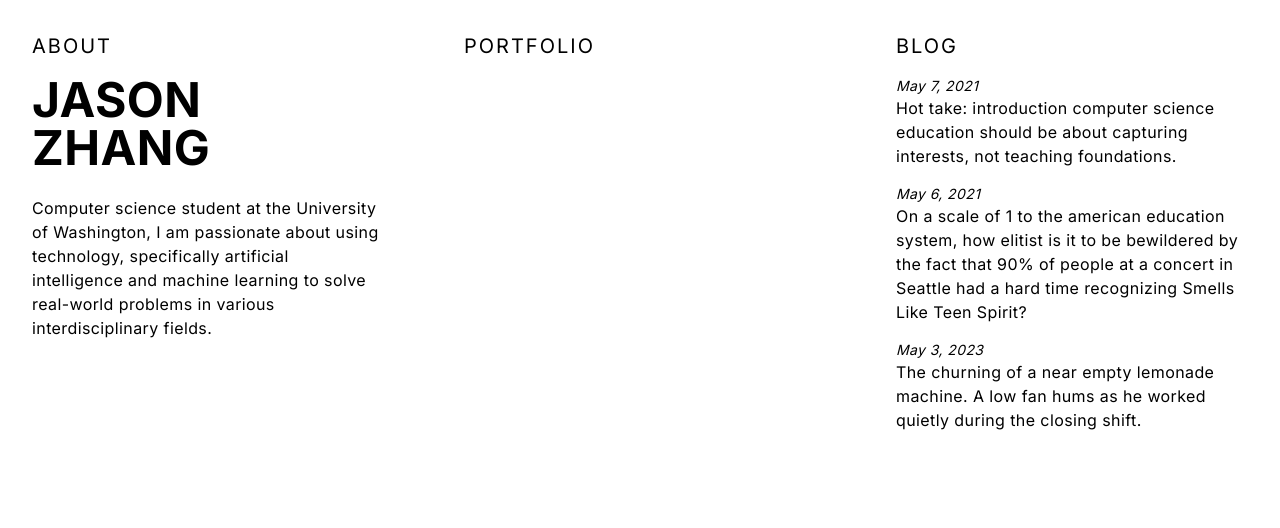
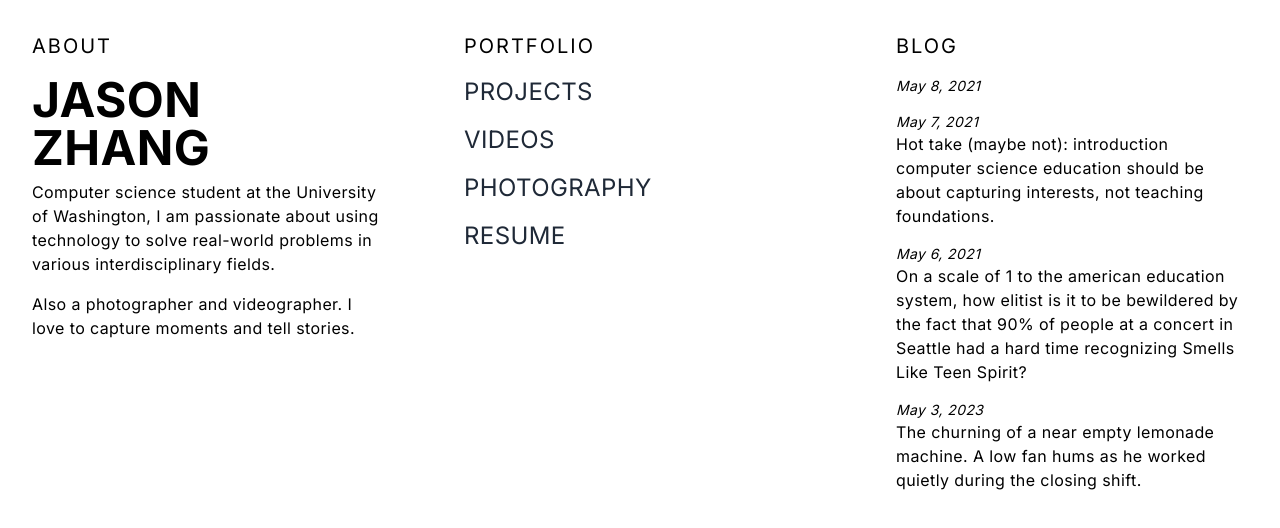
Before and after one commit to Zjjc123/react-portfolio, a Next.js app: page / in a window 1280 px wide. Shown: the top 528 px of the page. Built offline with nearby package versions, Linux system fonts and the light colour scheme.

Commit message:
Portfolio Navigation

```diff
--- a/app/page.tsx
+++ b/app/page.tsx
@@ -7,15 +7,15 @@ export default function Home() {
     <div className="bg-white text-black tracking-wide">
       <div className="grid grid-cols-3 gap-4 my-8">
         <div className="px-8">
-          <div className="uppercase text-xl tracking-widest">About</div>
+          <div className="uppercase text-xl tracking-widest mb-4">About</div>
           <Personal />
         </div>
         <div className="px-8">
-          <div className="uppercase text-xl tracking-widest">PORTFOLIO</div>
+          <div className="uppercase text-xl tracking-widest mb-4">PORTFOLIO</div>
           <Portfolio />
         </div>
         <div className="px-8">
-          <p className="uppercase text-xl tracking-widest">Blog</p>
+          <p className="uppercase text-xl tracking-widest mb-4">Blog</p>
           <Blog />
         </div>
       </div>
--- a/components/Blog.tsx
+++ b/components/Blog.tsx
@@ -7,10 +7,13 @@ type Props = {};
 export default function Blog({}: Props) {
   return (
     <>
+      <BlogEntry date="05/08/2021">
+        <P>{''}</P>
+      </BlogEntry>
       <BlogEntry date="05/07/2021">
         <P>
           {
-            'Hot take: introduction computer science education should be about capturing interests, not teaching foundations.'
+            'Hot take (maybe not): introduction computer science education should be about capturing interests, not teaching foundations.'
           }
         </P>
       </BlogEntry>
--- a/components/Personal.tsx
+++ b/components/Personal.tsx
@@ -8,12 +8,14 @@ export default function Personal({}: Props) {
   return (
     <>
       <div className="col-span-2">
-        <h2 className="py-4 text-md">JASON ZHANG</h2>
+        <h2 className="text-md">JASON ZHANG</h2>
         <p className="py-2">
           Computer science student at the University of Washington, I am
-          passionate about using technology, specifically artificial
-          intelligence and machine learning to solve real-world problems in
+          passionate about using technology to solve real-world problems in
           various interdisciplinary fields.
+        </p>
+        <p className="py-2">
+          Also a photographer and videographer. I love to capture moments and tell stories.
         </p>
       </div>
     </>
--- a/components/Portfolio.tsx
+++ b/components/Portfolio.tsx
@@ -1,9 +1,50 @@
-import React from 'react'
+'use client';
 
-type Props = {}
+import Link from 'next/link';
+import React from 'react';
+
+type Props = {};
 
 export default function Portfolio({}: Props) {
+  const [hover1, setHover1] = React.useState(false);
+  const [hover2, setHover2] = React.useState(false);
+  const [hover3, setHover3] = React.useState(false);
+  const [hover4, setHover4] = React.useState(false);
+
   return (
-    <></>
-  )
+    <div className="flex flex-col">
+      <Link
+        href="/portfolio"
+        className="text-2xl mb-4 text-gray-800 hover:text-gray-400"
+        onMouseEnter={() => setHover1(true)}
+        onMouseLeave={() => setHover1(false)}
+      >
+        {hover1 ? '> PROJECTS' : 'PROJECTS'}
+      </Link>
+      <Link
+        href="/videos"
+        className="text-2xl mb-4 text-gray-800 hover:text-gray-400"
+        onMouseEnter={() => setHover2(true)}
+        onMouseLeave={() => setHover2(false)}
+      >
+        {hover2 ? '> VIDEOS' : 'VIDEOS'}
+      </Link>
+      <Link
+        href="/photography"
+        className="text-2xl mb-4 text-gray-800 hover:text-gray-400"
+        onMouseEnter={() => setHover3(true)}
+        onMouseLeave={() => setHover3(false)}
+      >
+        {hover3 ? '> PHOTOGRAPHY' : 'PHOTOGRAPHY'}
+      </Link>
+      <Link
+        href="/resume"
+        className="text-2xl mb-4 text-gray-800 hover:text-gray-400"
+        onMouseEnter={() => setHover4(true)}
+        onMouseLeave={() => setHover4(false)}
+      >
+        {hover4 ? '> RESUME' : 'RESUME'}
+      </Link>
+    </div>
+  );
 }
```
